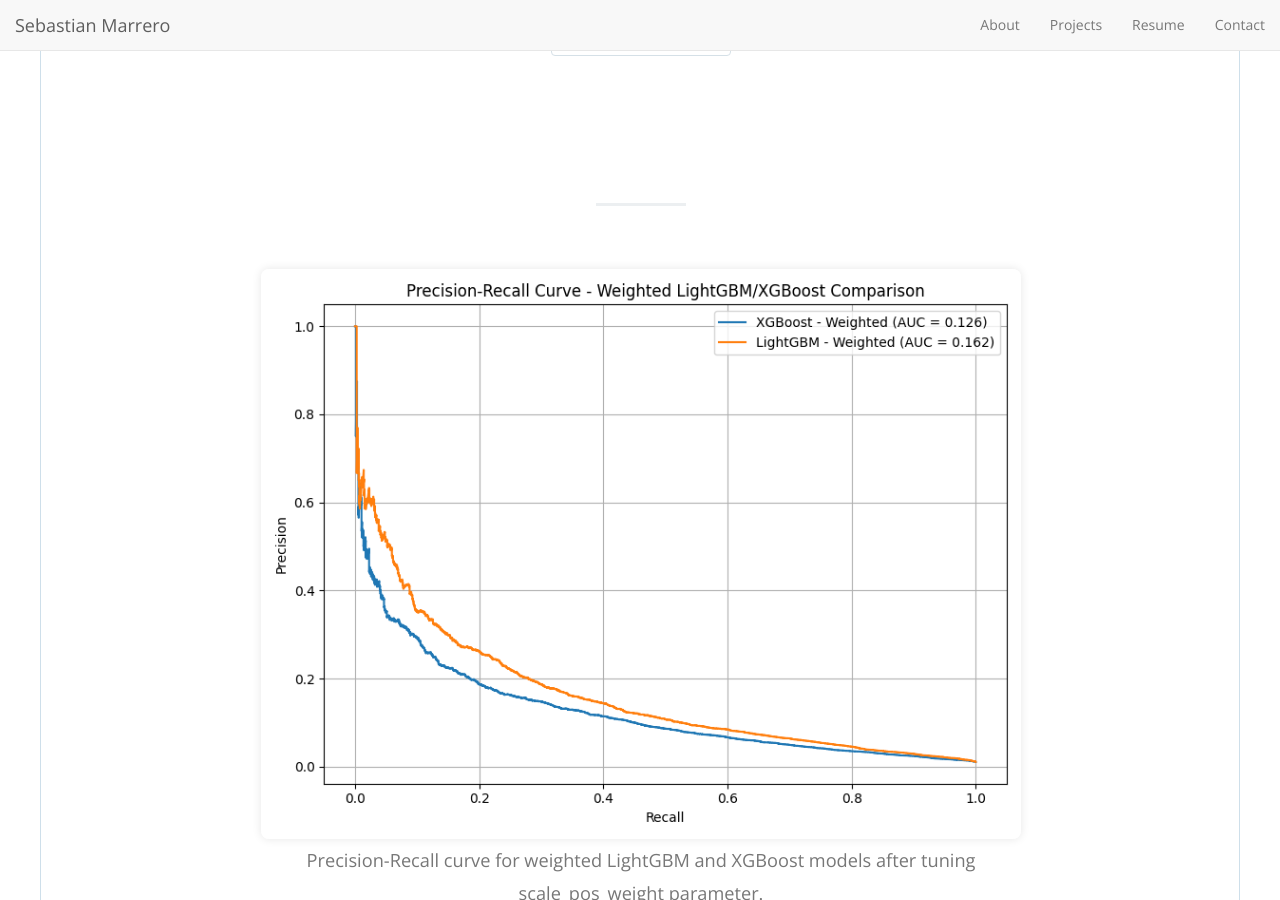
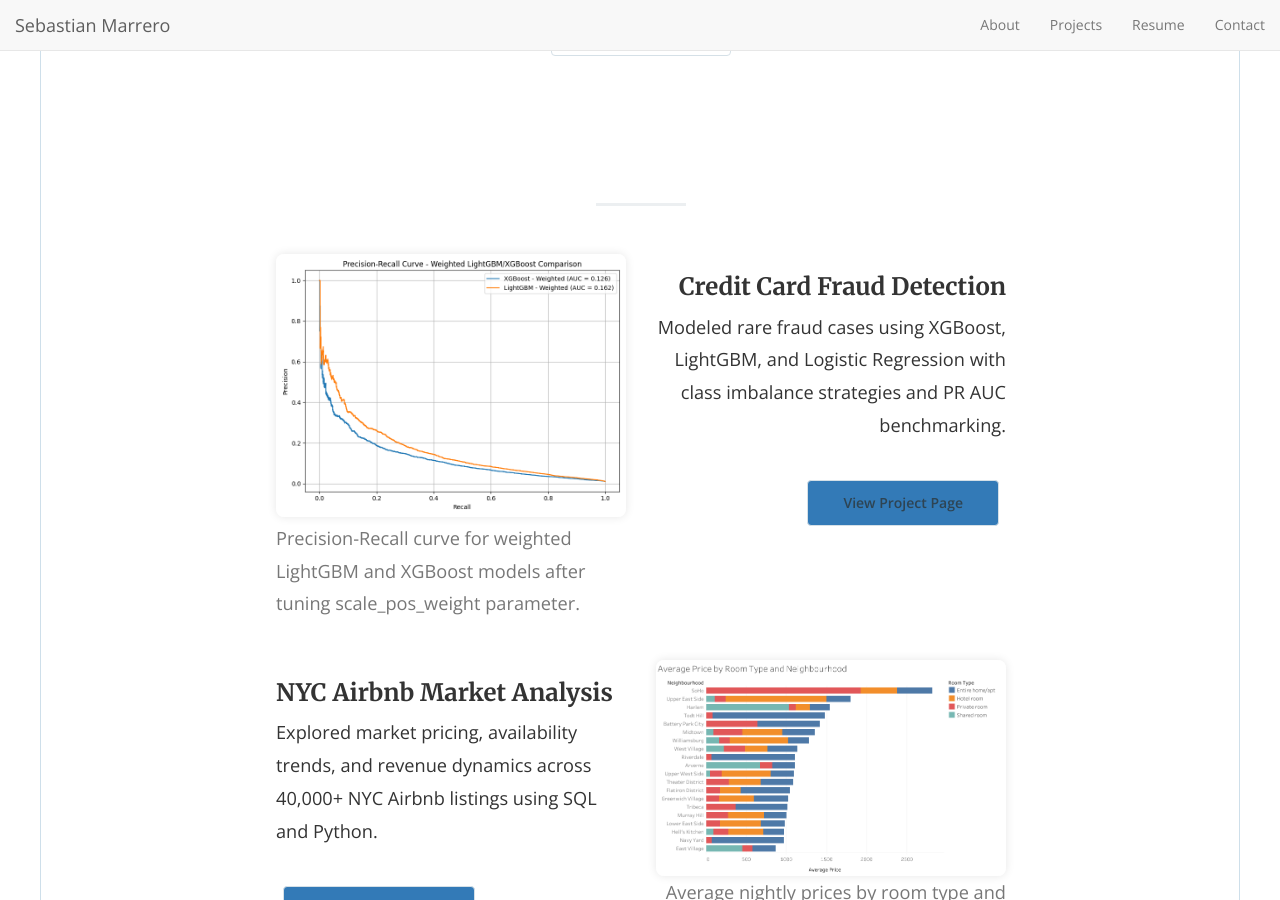
Before and after one commit to SebastianMarrero/Portfolio-Site, a Jekyll site: the page built from index.html, in a window 1280 px wide and 900 px high, scrolled down 682 px. Built offline with Jekyll 4.4.1, drawn with Linux system fonts in a browser that asks for light colours; nearby versions of some CDN libraries; the list of posts is cut into pages by our own code.

```diff
--- a/_layouts/home.html
+++ b/_layouts/home.html
@@ -33,8 +33,8 @@
 
             <!-- Project 1: Fraud Detection (Image Left) -->
             <div class="row" style="margin-top: -20px; margin-left: 0; margin-right: 0;">
-              <div class="col-md-12 text-center" style="padding: 15px 0;">
-  <img src="{{ site.baseurl }}/assets/images/Weighted_PR_Curve.png" alt="Fraud Detection PR Curve" class="img-responsive" style="width: 100%; height: auto; border-radius: 8px; box-shadow: 0 0 10px rgba(0,0,0,0.1);" style="width: 90%; height: auto; max-width: 1000px; border-radius: 10px; box-shadow: 0 0 15px rgba(0,0,0,0.15);">
+              <div class="col-md-6" style="padding-left: 15px; padding-right: 15px;">
+                <img src="{{ site.baseurl }}/assets/images/Weighted_PR_Curve.png" alt="Fraud Detection PR Curve" class="img-responsive" style="width: 100%; height: auto; border-radius: 8px; box-shadow: 0 0 10px rgba(0,0,0,0.1);">
                 <p class="text-muted" style="margin-top: 5px;">Precision-Recall curve for weighted LightGBM and XGBoost models after tuning scale_pos_weight parameter.</p>
               </div>
               <div class="col-md-6 text-right" style="padding-left: 15px; padding-right: 15px;">
@@ -54,8 +54,8 @@
                   <button class="btn btn-primary">View Project Page</button>
                 </a>
               </div>
-              <div class="col-md-12 text-center" style="padding: 15px 0;">
-  <img src="{{ site.baseurl }}/assets/images/AveragePriceGroupedByNeighbourhood_RoomType.png" alt="Average Price by Room Type and Neighbourhood" class="img-responsive" style="width: 100%; height: auto; border-radius: 8px; box-shadow: 0 0 10px rgba(0,0,0,0.1); float: right;" style="width: 90%; height: auto; max-width: 1000px; border-radius: 10px; box-shadow: 0 0 15px rgba(0,0,0,0.15);">
+              <div class="col-md-6" style="padding-left: 15px; padding-right: 15px;">
+                <img src="{{ site.baseurl }}/assets/images/AveragePriceGroupedByNeighbourhood_RoomType.png" alt="Average Price by Room Type and Neighbourhood" class="img-responsive" style="width: 100%; height: auto; border-radius: 8px; box-shadow: 0 0 10px rgba(0,0,0,0.1); float: right;">
                 <p class="text-right text-muted" style="margin-top: 5px;">Average nightly prices by room type and neighborhood highlight spatial pricing disparities across NYC.</p>
               </div>
             </div>
@@ -69,16 +69,16 @@
                   <button class="btn btn-primary">View Project Page</button>
                 </a>
               </div>
-              <div class="col-md-12 text-center" style="padding: 15px 0;">
-  <img src="{{ site.baseurl }}/assets/images/ROIRatio.sql.png" alt="ROI Ratio Unicorns" class="img-responsive" style="width: 100%; height: auto; border-radius: 8px; box-shadow: 0 0 10px rgba(0,0,0,0.1); float: right;" style="width: 90%; height: auto; max-width: 1000px; border-radius: 10px; box-shadow: 0 0 15px rgba(0,0,0,0.15);">
+              <div class="col-md-6" style="padding-left: 15px; padding-right: 15px;">
+                <img src="{{ site.baseurl }}/assets/images/ROIRatio.sql.png" alt="ROI Ratio Unicorns" class="img-responsive" style="width: 100%; height: auto; border-radius: 8px; box-shadow: 0 0 10px rgba(0,0,0,0.1); float: right;">
                 <p class="text-right text-muted" style="margin-top: 5px;">ROI ratio chart highlighting capital efficiency among top unicorns.</p>
               </div>
             </div>
 
             <!-- Project 4: SaaS Churn (Image Left with alternate visual) -->
             <div class="row" style="margin-top: 30px; margin-left: 0; margin-right: 0;">
-              <div class="col-md-12 text-center" style="padding: 15px 0;">
-  <img src="{{ site.baseurl }}/assets/images/LogisticRegressionCoefficients.png" alt="Logistic Regression Coefficients - Variable Impact" class="img-responsive" style="width: 100%; height: auto; border-radius: 8px; box-shadow: 0 0 10px rgba(0,0,0,0.1);" style="width: 90%; height: auto; max-width: 1000px; border-radius: 10px; box-shadow: 0 0 15px rgba(0,0,0,0.15);">
+              <div class="col-md-6" style="padding-left: 15px; padding-right: 15px;">
+                <img src="{{ site.baseurl }}/assets/images/LogisticRegressionCoefficients.png" alt="Logistic Regression Coefficients - Variable Impact" class="img-responsive" style="width: 100%; height: auto; border-radius: 8px; box-shadow: 0 0 10px rgba(0,0,0,0.1);">
                 <p class="text-muted" style="margin-top: 5px;">Regression coefficient visualization outlines directionality and magnitude of impact that each variable has on customer churn incidence.</p>
               </div>
               <div class="col-md-6 text-right" style="padding-left: 15px; padding-right: 15px;">
```
